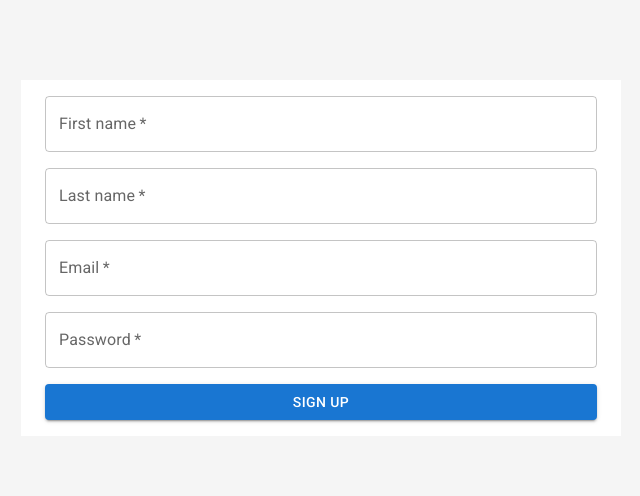
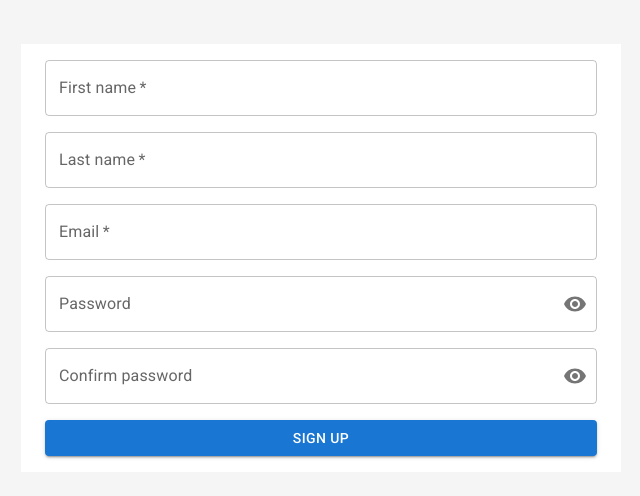
Before and after one commit to basdnguyen/petbook, a Next.js app: page /signup in a window 1280 px wide. Shown: the part 142-638 px from the top of the page, without its empty margins (319-959 px from the left). Built offline with nearby package versions, Linux system fonts and the light colour scheme.

Commit message:
better password input

```diff
--- a/src/app/login/page.tsx
+++ b/src/app/login/page.tsx
@@ -1,11 +1,12 @@
 'use client';
 
 import { AppContext } from "@/components/AppContext";
-import { Box, Button, Container, TextField } from "@mui/material";
+import { VisibilityOff, Visibility } from "@mui/icons-material";
+import { Box, Button, Container, FormControl, IconButton, InputAdornment, InputLabel, OutlinedInput, TextField } from "@mui/material";
 import axios from "axios";
 import { useFormik } from "formik";
 import { useRouter } from 'next/navigation';
-import { useContext } from "react";
+import { useContext, useState } from "react";
 
 interface FormData {
   email: string;
@@ -34,6 +35,15 @@ export default function LogIn() {
     },
     onSubmit: logIn,
   });
+
+  const [showPassword, setShowPassword] = useState(false);
+
+  const handleClickShowPassword = () => setShowPassword((show) => !show);
+
+  const handleMouseDownPassword = (event: React.MouseEvent<HTMLButtonElement>) => {
+    event.preventDefault();
+  };
+
   return (
     <form onSubmit={formik.handleSubmit} className='flex flex-1 flex-col justify-center'>
       <Container maxWidth='sm' sx={{
@@ -49,13 +59,29 @@ export default function LogIn() {
           onChange={formik.handleChange}
           value={formik.values.email}
         />
-        <TextField
+        <FormControl>
+          <InputLabel htmlFor="password">Password</InputLabel>
+          <OutlinedInput
             required
             id="password"
             label="Password"
             onChange={formik.handleChange}
             value={formik.values.password}
+            type={showPassword ? 'text' : 'password'}
+            endAdornment={
+              <InputAdornment position="end">
+                <IconButton
+                  aria-label="toggle password visibility"
+                  onClick={handleClickShowPassword}
+                  onMouseDown={handleMouseDownPassword}
+                  edge="end"
+                >
+                  {showPassword ? <VisibilityOff /> : <Visibility />}
+                </IconButton>
+              </InputAdornment>
+            }
           />
+        </FormControl>
         <Box sx={{ display: 'flex', flexDirection: 'column', alignItems: 'stretch' }}>
           <Button variant="contained" type="submit">Log in</Button>
         </Box>
--- a/src/app/signup/page.tsx
+++ b/src/app/signup/page.tsx
@@ -1,9 +1,11 @@
 'use client';
 
-import { Box, Button, Container, TextField } from "@mui/material";
+import { VisibilityOff, Visibility } from "@mui/icons-material";
+import { Box, Button, Container, FormControl, IconButton, InputAdornment, InputLabel, OutlinedInput, TextField } from "@mui/material";
 import axios from "axios";
 import { useFormik } from "formik";
 import { useRouter } from "next/navigation";
+import { useState } from "react";
 
 interface FormData {
   first_name: string;
@@ -24,10 +26,20 @@ export default function SignUp() {
       email: '',
       first_name: '',
       last_name: '',
-      password: ''
+      password: '',
+      confirm_password: '',
     },
     onSubmit: signUp,
   });
+
+  const [showPassword, setShowPassword] = useState(false);
+
+  const handleClickShowPassword = () => setShowPassword((show) => !show);
+
+  const handleMouseDownPassword = (event: React.MouseEvent<HTMLButtonElement>) => {
+    event.preventDefault();
+  };
+
   return (
     <form onSubmit={formik.handleSubmit} className='flex flex-1 flex-col justify-center'>
       <Container maxWidth='sm' sx={{
@@ -57,13 +69,52 @@ export default function SignUp() {
           onChange={formik.handleChange}
           value={formik.values.email}
         />
-        <TextField
+        <FormControl>
+          <InputLabel htmlFor="password">Password</InputLabel>
+          <OutlinedInput
             required
             id="password"
             label="Password"
             onChange={formik.handleChange}
             value={formik.values.password}
+            type={showPassword ? 'text' : 'password'}
+            endAdornment={
+              <InputAdornment position="end">
+                <IconButton
+                  aria-label="toggle password visibility"
+                  onClick={handleClickShowPassword}
+                  onMouseDown={handleMouseDownPassword}
+                  edge="end"
+                >
+                  {showPassword ? <VisibilityOff /> : <Visibility />}
+                </IconButton>
+              </InputAdornment>
+            }
           />
+        </FormControl>
+        <FormControl>
+          <InputLabel htmlFor="confirm_password">Confirm password</InputLabel>
+          <OutlinedInput
+            required
+            id="confirm_password"
+            label="Confirm password"
+            onChange={formik.handleChange}
+            value={formik.values.password}
+            type={showPassword ? 'text' : 'password'}
+            endAdornment={
+              <InputAdornment position="end">
+                <IconButton
+                  aria-label="toggle password visibility"
+                  onClick={handleClickShowPassword}
+                  onMouseDown={handleMouseDownPassword}
+                  edge="end"
+                >
+                  {showPassword ? <VisibilityOff /> : <Visibility />}
+                </IconButton>
+              </InputAdornment>
+            }
+          />
+        </FormControl>
         <Box sx={{ display: 'flex', flexDirection: 'column', alignItems: 'stretch' }}>
           <Button variant="contained" type="submit">Sign up</Button>
         </Box>
```
Lines whose indentation alone changed are shown as unchanged.
